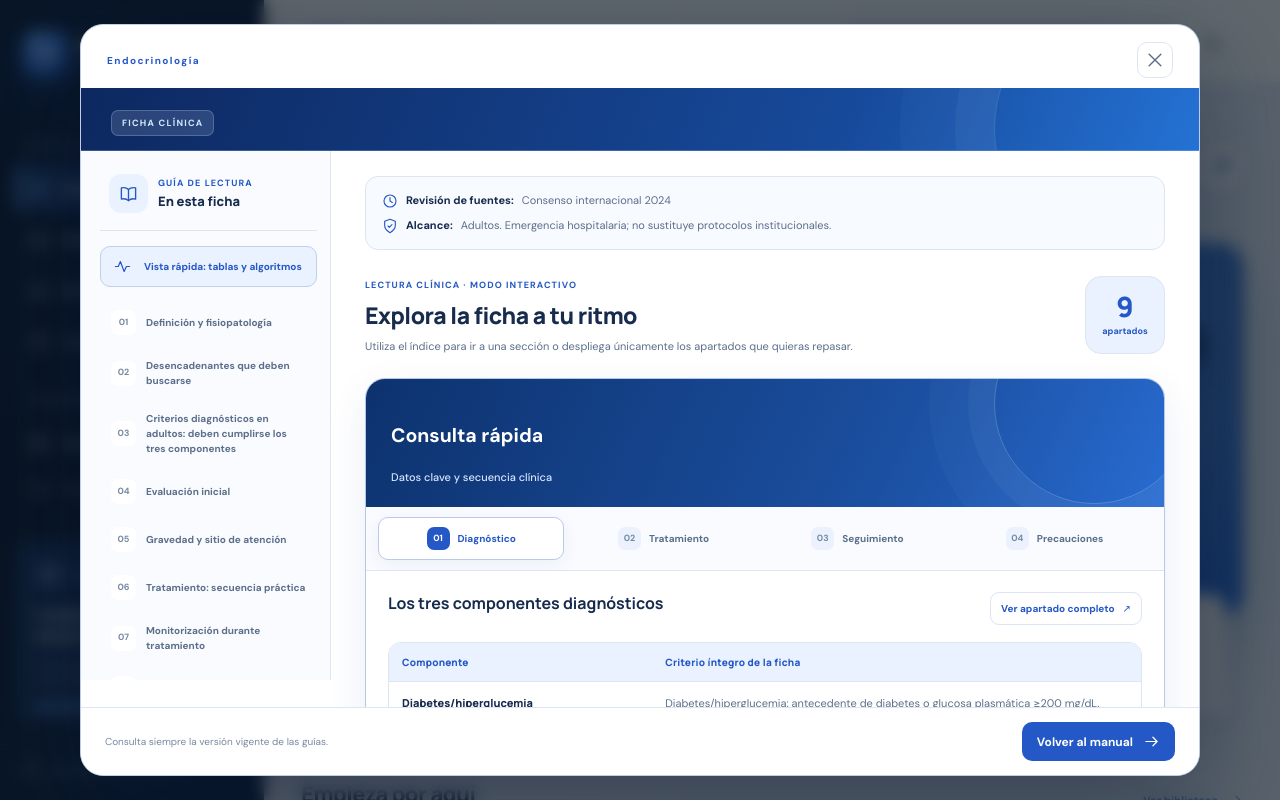
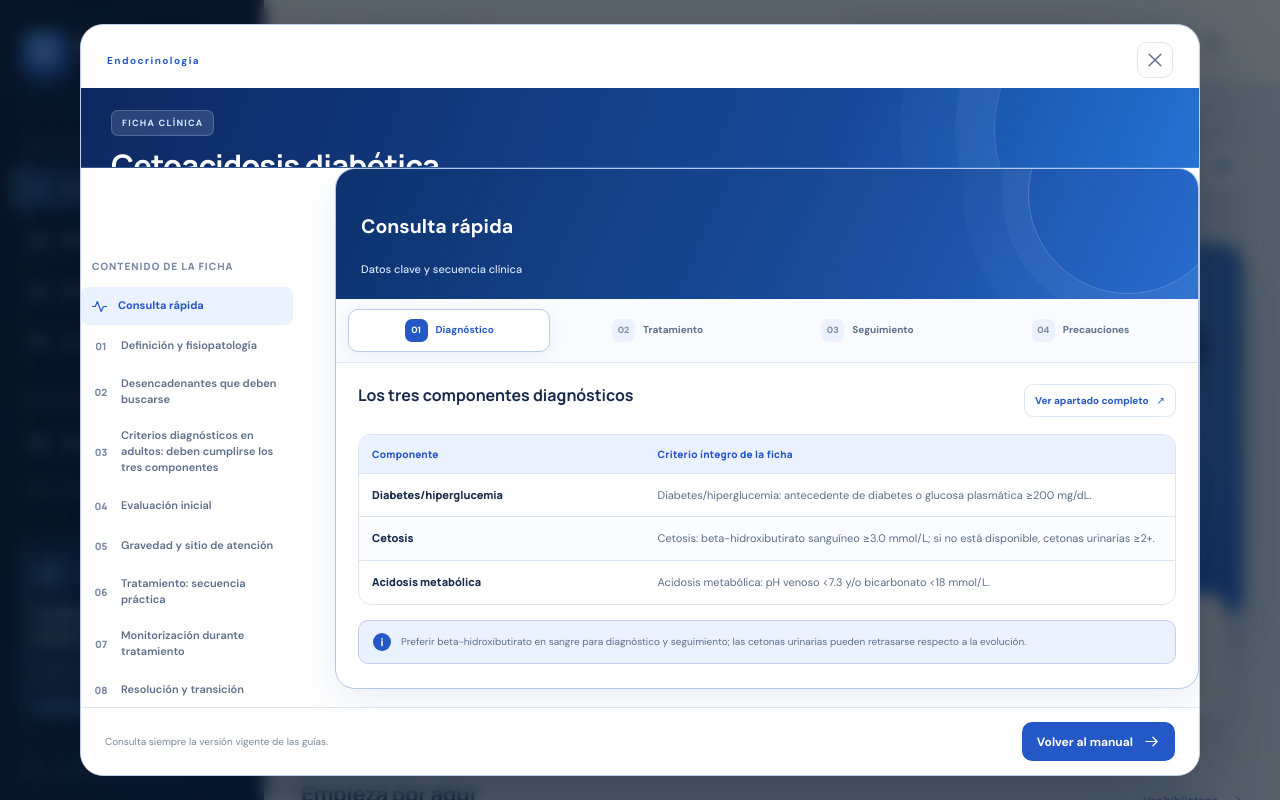
Before and after one commit to speedyred13/manual-medico, a React (Vite) app: page / in a window 1280 px wide. Both pictures are taken after a click on the button "Abrir ficha destacada". Shown: the top 800 px of the page. Built offline with nearby package versions, Linux system fonts and the light colour scheme.

Commit message:
debug: verify full-page reader component independently of routing

```diff
--- a/src/App.tsx
+++ b/src/App.tsx
@@ -59,135 +59,83 @@ function Icon({ name, size = 20 }: { name: IconName; size?: number }) {
 
 
 function FichaInteractivaCAD({ ficha }: { ficha: FichaClinica }) {
-  // La ficha médica original se muestra íntegra: solo cambia su presentación.
-  const [cerradas, setCerradas] = useState<number[]>([])
+  // Los contenidos se leen íntegros desde fichasClinicas; solo cambia su presentación.
+  const [cerradas, setCerradas] = useState<number[]>(() => ficha.secciones.map((_, indice) => indice).filter((indice) => indice !== 0))
   const [activo, setActivo] = useState<number | 'fuentes' | 'resumen'>('resumen')
   const referencias = useRef<(HTMLElement | null)[]>([])
   const fuentesRef = useRef<HTMLDivElement | null>(null)
   const resumenRef = useRef<HTMLDivElement | null>(null)
+  const indiceMovilRef = useRef<HTMLDetailsElement | null>(null)
 
   const navegar = (destino: number | 'fuentes' | 'resumen') => {
     setActivo(destino)
-    if (typeof destino === 'number') {
-      setCerradas((actual) => actual.filter((indice) => indice !== destino))
-    }
+    if (typeof destino === 'number') setCerradas((actual) => actual.filter((indice) => indice !== destino))
+    if (indiceMovilRef.current) indiceMovilRef.current.open = false
 
     requestAnimationFrame(() => {
       const objetivo = destino === 'fuentes' ? fuentesRef.current : destino === 'resumen' ? resumenRef.current : referencias.current[destino]
-      const contenedor = objetivo?.closest<HTMLElement>('.modal-contenido')
-      if (objetivo && contenedor) {
-        const delta = objetivo.getBoundingClientRect().top - contenedor.getBoundingClientRect().top
-        const margen = window.matchMedia('(max-width: 650px)').matches ? 72 : 12
-        contenedor.scrollTo({ top: contenedor.scrollTop + delta - margen, behavior: 'smooth' })
-      }
+      objetivo?.scrollIntoView({ behavior: 'smooth', block: 'start' })
     })
   }
 
-  const accesos = [
-    { titulo: 'Diagnóstico', indice: ficha.secciones.findIndex((seccion) => /criterios diagnósticos|diagnóstico/i.test(seccion.titulo)) },
-    { titulo: 'Tratamiento', indice: ficha.secciones.findIndex((seccion) => /tratamiento/i.test(seccion.titulo)) },
-    { titulo: 'Monitorización', indice: ficha.secciones.findIndex((seccion) => /monitorizaci[oó]n|seguimiento/i.test(seccion.titulo)) },
-  ].filter((acceso) => acceso.indice >= 0)
-
+  const indice = (enMovil: boolean) => (
+    <nav className="cad-reader-indice" aria-label={enMovil ? 'Índice de la ficha en móvil' : 'Ir a una sección'}>
+      <button type="button" className={'cad-reader-indice-enlace' + (activo === 'resumen' ? ' activo' : '')} onClick={() => navegar('resumen')} aria-current={activo === 'resumen' ? 'location' : undefined}>
+        <Icon name="activity" size={17}/> <span>Consulta rápida</span>
+      </button>
+      {ficha.secciones.map((seccion, numero) => (
+        <button key={numero} type="button" className={'cad-reader-indice-enlace' + (activo === numero ? ' activo' : '')} onClick={() => navegar(numero)} aria-current={activo === numero ? 'location' : undefined}>
+          <span className="cad-reader-numero">{String(numero + 1).padStart(2, '0')}</span><span>{seccion.titulo}</span>
+        </button>
+      ))}
+      <button type="button" className={'cad-reader-indice-enlace' + (activo === 'fuentes' ? ' activo' : '')} onClick={() => navegar('fuentes')} aria-current={activo === 'fuentes' ? 'location' : undefined}>
+        <Icon name="book" size={17}/><span>Bibliografía y guías</span>
+      </button>
+    </nav>
+  )
   const todasCerradas = cerradas.length === ficha.secciones.length
 
   return (
-    <div className="ficha-premium-layout">
-      <aside className="ficha-premium-lado" aria-label="Índice de la ficha clínica">
-        <div className="ficha-premium-indice-cabecera">
-          <span className="ficha-premium-indice-icono"><Icon name="book" size={19}/></span>
-          <div><span className="ficha-premium-eyebrow">GUÍA DE LECTURA</span><strong>En esta ficha</strong></div>
-        </div>
-        <nav className="ficha-premium-indice" aria-label="Ir a una sección">
-          <button type="button" className={'ficha-premium-indice-enlace ficha-premium-indice-resumen' + (activo === 'resumen' ? ' activo' : '')} aria-current={activo === 'resumen' ? 'location' : undefined} onClick={() => navegar('resumen')}>
-            <Icon name="activity" size={17}/><span>Vista rápida: tablas y algoritmos</span>
-          </button>
-          {ficha.secciones.map((seccion, indice) => (
-            <button
-              type="button"
-              key={indice}
-              className={'ficha-premium-indice-enlace' + (activo === indice ? ' activo' : '')}
-              aria-current={activo === indice ? 'location' : undefined}
-              onClick={() => navegar(indice)}
-              title={seccion.titulo}
-            >
-              <span className="ficha-premium-numero">{String(indice + 1).padStart(2, '0')}</span>
-              <span>{seccion.titulo}</span>
-            </button>
-          ))}
-          <button type="button" className={'ficha-premium-indice-enlace ficha-premium-indice-fuentes' + (activo === 'fuentes' ? ' activo' : '')} aria-current={activo === 'fuentes' ? 'location' : undefined} onClick={() => navegar('fuentes')}>
-            <Icon name="book" size={16}/><span>Bibliografía y guías</span>
-          </button>
-        </nav>
-        <div className="ficha-premium-indice-pie"><Icon name="shield" size={15}/><span>Contenido para consulta y estudio clínico</span></div>
+    <div className="cad-reader">
+      <aside className="cad-reader-aside" aria-label="Navegación del contenido clínico">
+        <div className="cad-reader-aside-titulo">CONTENIDO DE LA FICHA</div>
+        {indice(false)}
       </aside>
-
-      <div className="ficha-premium-body ficha-clinica">
-        <div className="ficha-premium-metadata">
-          <span><Icon name="clock" size={16}/><strong>Revisión de fuentes:</strong> {ficha.actualizacion}</span>
-          <span><Icon name="shield" size={16}/><strong>Alcance:</strong> {ficha.alcance}</span>
-        </div>
-        <div className="ficha-premium-bienvenida">
-          <div>
-            <span className="ficha-premium-eyebrow">LECTURA CLÍNICA · MODO INTERACTIVO</span>
-            <h3>Explora la ficha a tu ritmo</h3>
-            <p>Utiliza el índice para ir a una sección o despliega únicamente los apartados que quieras repasar.</p>
-          </div>
-          <div className="ficha-premium-contador"><strong>{ficha.secciones.length}</strong><span>apartados</span></div>
-        </div>
-        <div ref={resumenRef} className="ficha-premium-referencia" id="cad-resumen-visual">
+      <div className="cad-reader-main ficha-clinica">
+        <details className="cad-reader-movil" ref={indiceMovilRef}>
+          <summary><Icon name="layers" size={17}/><span>Índice de contenidos</span><span>{ficha.secciones.length} apartados</span><Icon name="chevron" size={16}/></summary>
+          {indice(true)}
+        </details>
+        <div className="cad-reader-resumen" ref={resumenRef} id="cad-resumen-visual">
           <CADReferenciaRapida ficha={ficha} onIrASeccion={navegar}/>
         </div>
-        <div className="ficha-premium-atajos">
-          <span>IR DIRECTAMENTE A</span>
-          {accesos.map((acceso) => (
-            <button key={acceso.titulo} type="button" onClick={() => navegar(acceso.indice)}>{acceso.titulo}<Icon name="arrowRight" size={14}/></button>
-          ))}
-        </div>
-        <div className="ficha-premium-acciones">
-          <span><Icon name="layers" size={17}/> Contenido clínico</span>
-          <button type="button" onClick={() => setCerradas(todasCerradas ? [] : ficha.secciones.map((_, indice) => indice))}>
-            {todasCerradas ? 'Expandir todas' : 'Contraer todas'}
-          </button>
+        <div className="cad-reader-separador">
+          <div><span className="cad-reader-separador-eyebrow">LECTURA COMPLETA</span><h2>Contenido clínico</h2><p>Los apartados originales, sin recortes ni modificaciones.</p></div>
+          <button type="button" onClick={() => setCerradas(todasCerradas ? [] : ficha.secciones.map((_, indice) => indice))}>{todasCerradas ? 'Expandir todas' : 'Contraer todas'}</button>
         </div>
         <div className="ficha-premium-secciones">
-          {ficha.secciones.map((seccion, indice) => {
-            const abierto = !cerradas.includes(indice)
+          {ficha.secciones.map((seccion, numero) => {
+            const abierto = !cerradas.includes(numero)
             return (
-              <section
-                key={indice}
-                className={'ficha-premium-seccion' + (abierto ? ' abierta' : '')}
-                ref={(elemento) => { referencias.current[indice] = elemento }}
-              >
+              <section key={numero} className={'ficha-premium-seccion' + (abierto ? ' abierta' : '')} ref={(elemento) => { referencias.current[numero] = elemento }}>
                 <h3>
-                  <button
-                    type="button"
-                    className="ficha-premium-toggle"
-                    aria-expanded={abierto}
-                    aria-controls={'cad-contenido-' + indice}
-                    onClick={() => {
-                      setActivo(indice)
-                      setCerradas((actual) => abierto ? [...actual, indice] : actual.filter((valor) => valor !== indice))
-                    }}
-                  >
-                    <span className="ficha-premium-seccion-numero">{String(indice + 1).padStart(2, '0')}</span>
-                    <span className="ficha-premium-seccion-titulo">{seccion.titulo}</span>
-                    <span className="ficha-premium-seccion-estado"><Icon name="chevron" size={18}/></span>
+                  <button type="button" className="ficha-premium-toggle" aria-expanded={abierto} aria-controls={'cad-contenido-' + numero} onClick={() => { setActivo(numero); setCerradas((actual) => abierto ? [...actual, numero] : actual.filter((n) => n !== numero)) }}>
+                    <span className="ficha-premium-seccion-numero">{String(numero + 1).padStart(2, '0')}</span><span className="ficha-premium-seccion-titulo">{seccion.titulo}</span><span className="ficha-premium-seccion-estado"><Icon name="chevron" size={18}/></span>
                   </button>
                 </h3>
-                <div className="ficha-premium-seccion-contenido" id={'cad-contenido-' + indice} hidden={!abierto}>
+                <div className="ficha-premium-seccion-contenido" id={'cad-contenido-' + numero} hidden={!abierto}>
                   {seccion.texto && <p>{seccion.texto}</p>}
-                  {seccion.puntos && <ul className={/tratamiento: secuencia práctica/i.test(seccion.titulo) ? 'ficha-premium-pasos' : /criterios diagnósticos/i.test(seccion.titulo) ? 'ficha-premium-criterios' : undefined}>{seccion.puntos.map((punto, puntoIndice) => <li key={puntoIndice}>{punto}</li>)}</ul>}
+                  {seccion.puntos && <ul className={/tratamiento: secuencia práctica/i.test(seccion.titulo) ? 'ficha-premium-pasos' : /criterios diagnósticos/i.test(seccion.titulo) ? 'ficha-premium-criterios' : undefined}>{seccion.puntos.map((punto, indice) => <li key={indice}>{punto}</li>)}</ul>}
                 </div>
               </section>
             )
           })}
         </div>
         <div className="ficha-premium-bibliografia" ref={fuentesRef}>
-          <div className="ficha-premium-fuentes-encabezado"><span className="ficha-premium-fuentes-icono"><Icon name="book" size={19}/></span><div><span className="ficha-premium-eyebrow">RESPALDO CIENTÍFICO</span><h3>Bibliografía y guías</h3></div></div>
+          <div className="ficha-premium-fuentes-encabezado"><Icon name="book" size={19}/><h3>Bibliografía y guías</h3></div>
           <ul className="fuentes-clinicas">{ficha.fuentes.map((fuente) => <li key={fuente.url}><a href={fuente.url} target="_blank" rel="noreferrer">{fuente.titulo}<Icon name="arrow" size={15}/></a><p>{fuente.nota}</p></li>)}</ul>
         </div>
-        <p className="ficha-premium-nota"><Icon name="shield" size={16}/><span><strong>Nota de seguridad:</strong> material de apoyo para estudio. Verificar la versión vigente de las guías, el cuadro básico y el protocolo institucional; las decisiones y dosis se individualizan según el paciente.</span></p>
+        <p className="cad-reader-nota"><Icon name="shield" size={17}/><span><strong>Nota de seguridad:</strong> material de apoyo para estudio. Verificar la versión vigente de las guías, el cuadro básico y el protocolo institucional; las decisiones y dosis se individualizan según el paciente.</span></p>
       </div>
     </div>
   )
```
